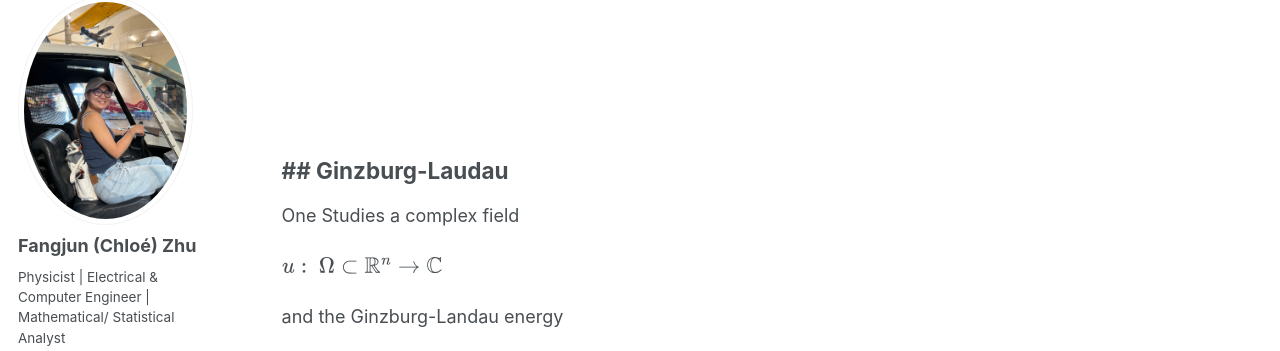
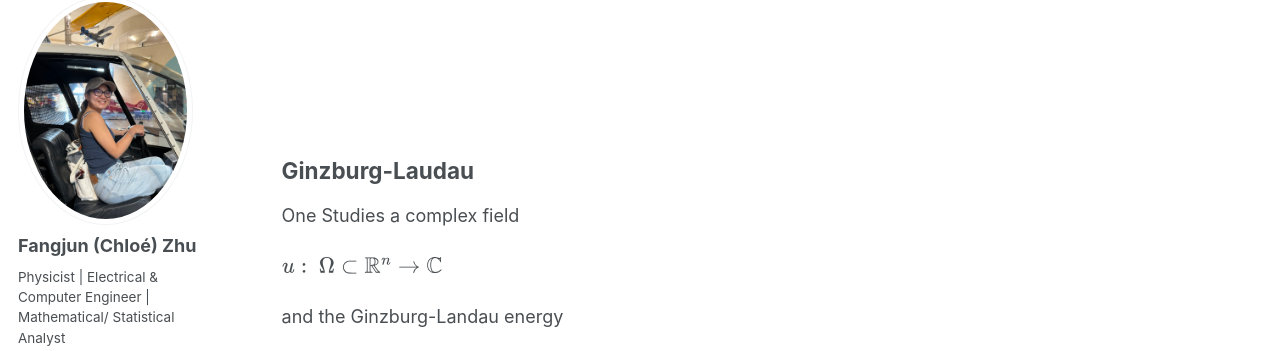
Before and after one commit to ChloeZhu1/ChloeZhu1.github.io, a Jekyll site: the page built from _pages/math.md, in a window 1280 px wide and 900 px high, scrolled down 1045 px. Shown: the part 103-454 px from the top of the window. Built offline with Jekyll 4.4.1, drawn with Linux system fonts in a browser that asks for light colours; a script bundle is joined from its source files by our own code; library files that are not in the unit come from our copies.

```diff
--- a/_pages/math.md
+++ b/_pages/math.md
@@ -35,7 +35,7 @@ redirect_from:
 <br>
 
 <!-- <h2 id="section2">## proj2</h2> -->
-<h2 id="section-title">## Ginzburg-Laudau</h2>
+<h2 id="section-title">Ginzburg-Laudau</h2>
 One Studies a complex field
 
 $u:\ \Omega \subset \mathbb{R}^n \rightarrow \mathbb{C}$
```
